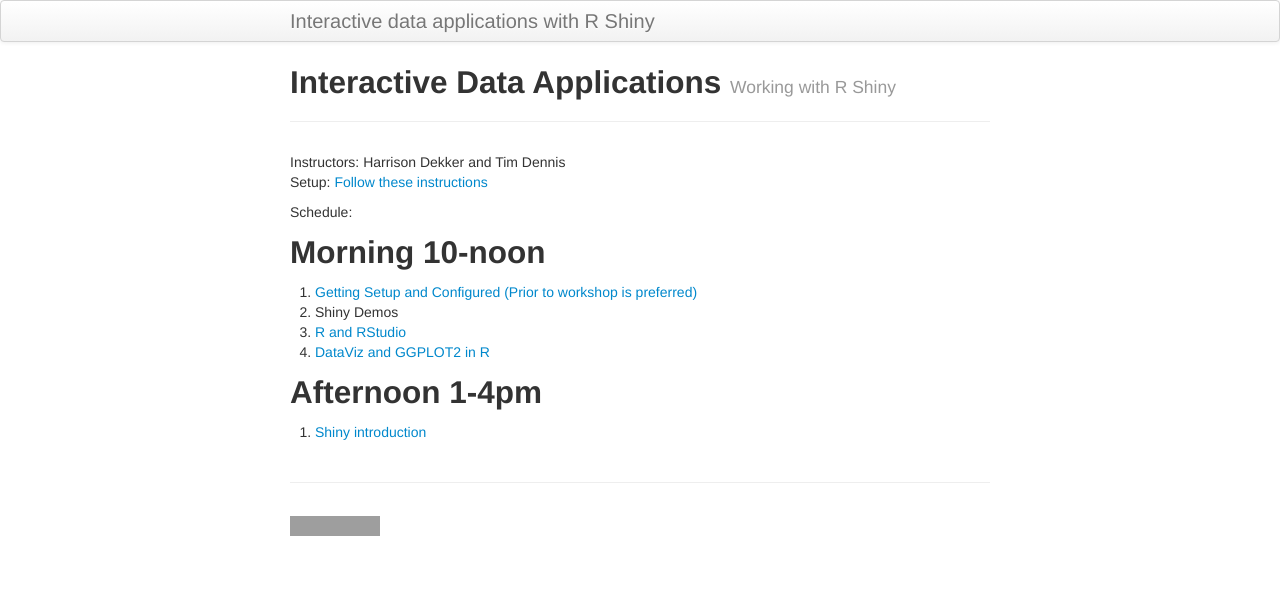
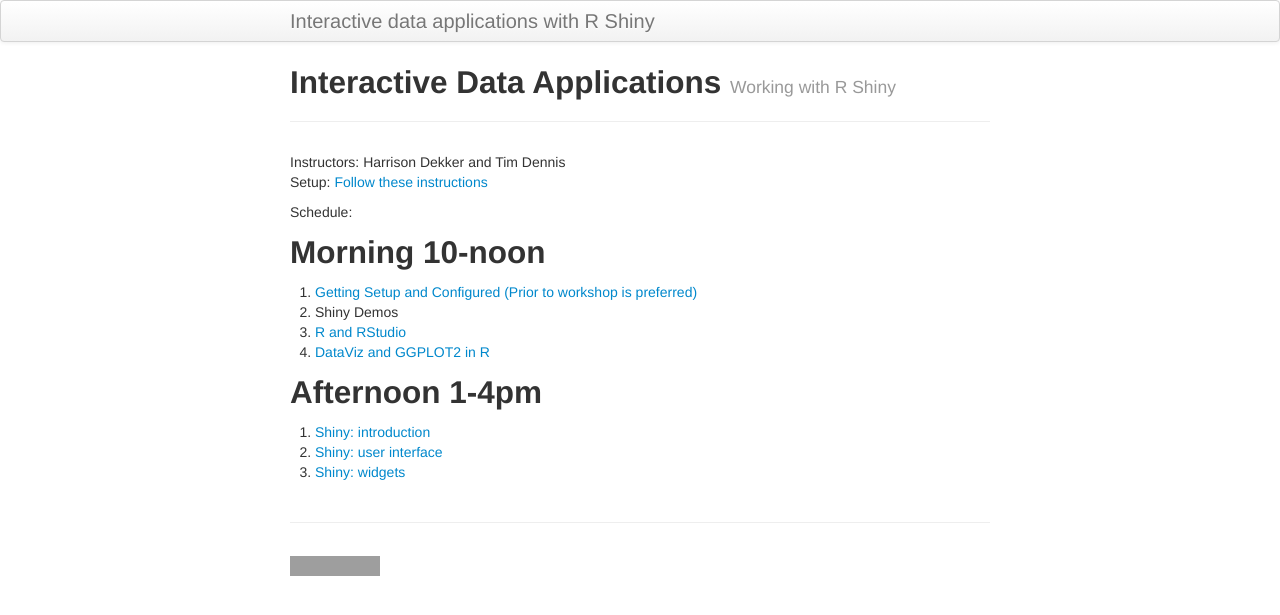
Before and after one commit to ucla-data-archive/elag2018-shiny, a Jekyll site: the page built from index.md, in a window 1280 px wide. Shown: the top 615 px of the page. Built offline with Jekyll 4.4.1, drawn with Linux system fonts in a browser that asks for light colours; grey boxes are pictures that could not be loaded.

Commit message:
added menu items

```diff
--- a/index.md
+++ b/index.md
@@ -19,4 +19,6 @@
 
 ## Afternoon 1-4pm
 
-1. [Shiny introduction](pages/00shiny_basics.html)
+1. [Shiny: introduction](pages/00shiny_basics.html)
+2. [Shiny: user interface](pages/01shiny_basics.html)
+3. [Shiny: widgets](pages/02shiny_basics.html)
```
